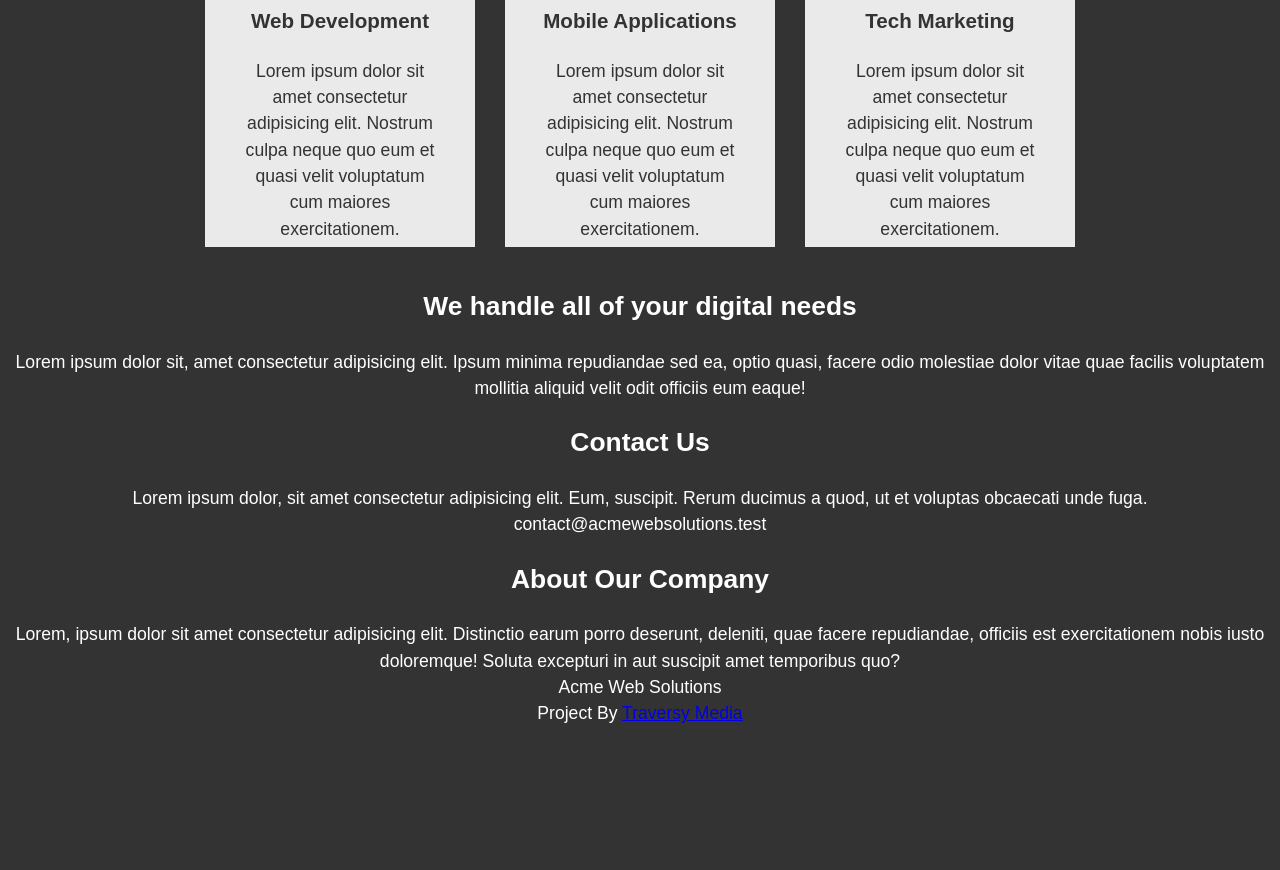
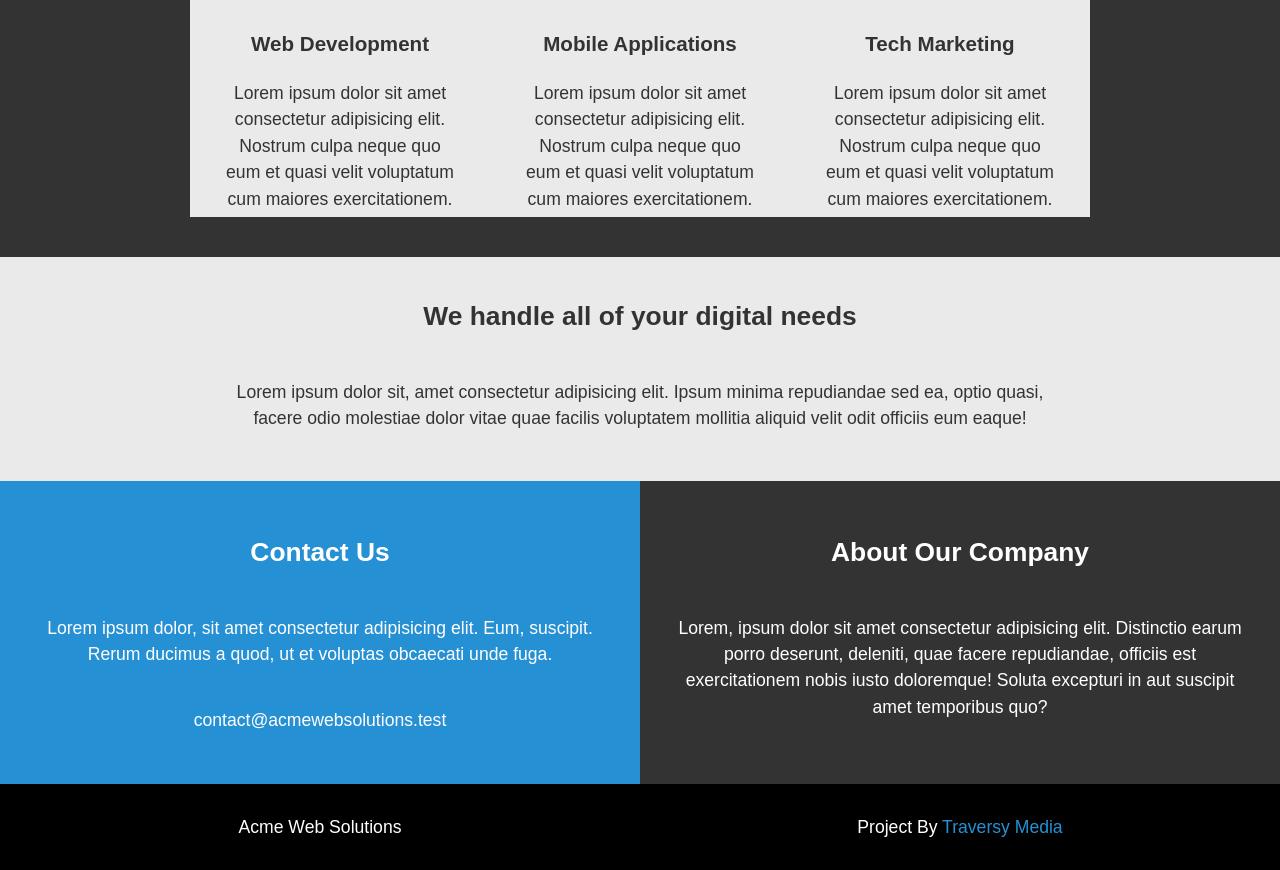
Before and after one commit to diananesterenko/css-flex, a plain HTML site: page index.html in a window 1280 px wide. Shown: the part 937-1807 px from the top of the page. Before the commit the page ends 1664 px from the top, so only its background shows below. Drawn offline with Linux system fonts and the light colour scheme.

Commit message:
Style sections 3,4 and footer

```diff
--- a/css/style.css
+++ b/css/style.css
@@ -61,18 +61,66 @@ header {
 }
 .section2-wraper {
   display: flex;
+  flex-wrap: wrap;
+
   justify-content: space-around;
   margin: 40px 0;
 }
 .section2-wraper > .colmn {
   width: 30%;
+  min-width: 300px;
   background-color: var(--color-white);
   color: var(--color-grey);
 }
-
 #section2 img {
   width: 100%;
 }
 .colmn-text {
   padding: 5px 35px;
 }
+#section3 {
+  background-color: var(--color-white);
+  color: var(--color-grey);
+}
+#section3 .wrap {
+  max-width: 850px;
+  margin: 0 auto;
+}
+#section3 p {
+  padding: 0px 20px 50px 20px;
+}
+#section3 .title {
+  padding: 40px 0px 20px 0px;
+}
+
+#section4 p {
+  padding: 20px 35px;
+}
+#section4 {
+  display: flex;
+  justify-content: space-around;
+  flex-wrap: wrap;
+}
+.section4-1 {
+  width: 50%;
+  min-width: 400px;
+  background-color: #2690d4;
+  padding: 30px 0;
+}
+.section4-2 {
+  width: 50%;
+  min-width: 400px;
+  padding: 30px 0;
+}
+footer {
+  background-color: black;
+  display: flex;
+}
+footer div {
+  width: 50%;
+  padding: 30px 0px;
+}
+footer a {
+  text-decoration: none;
+  color: #2690d4;
+}
```
